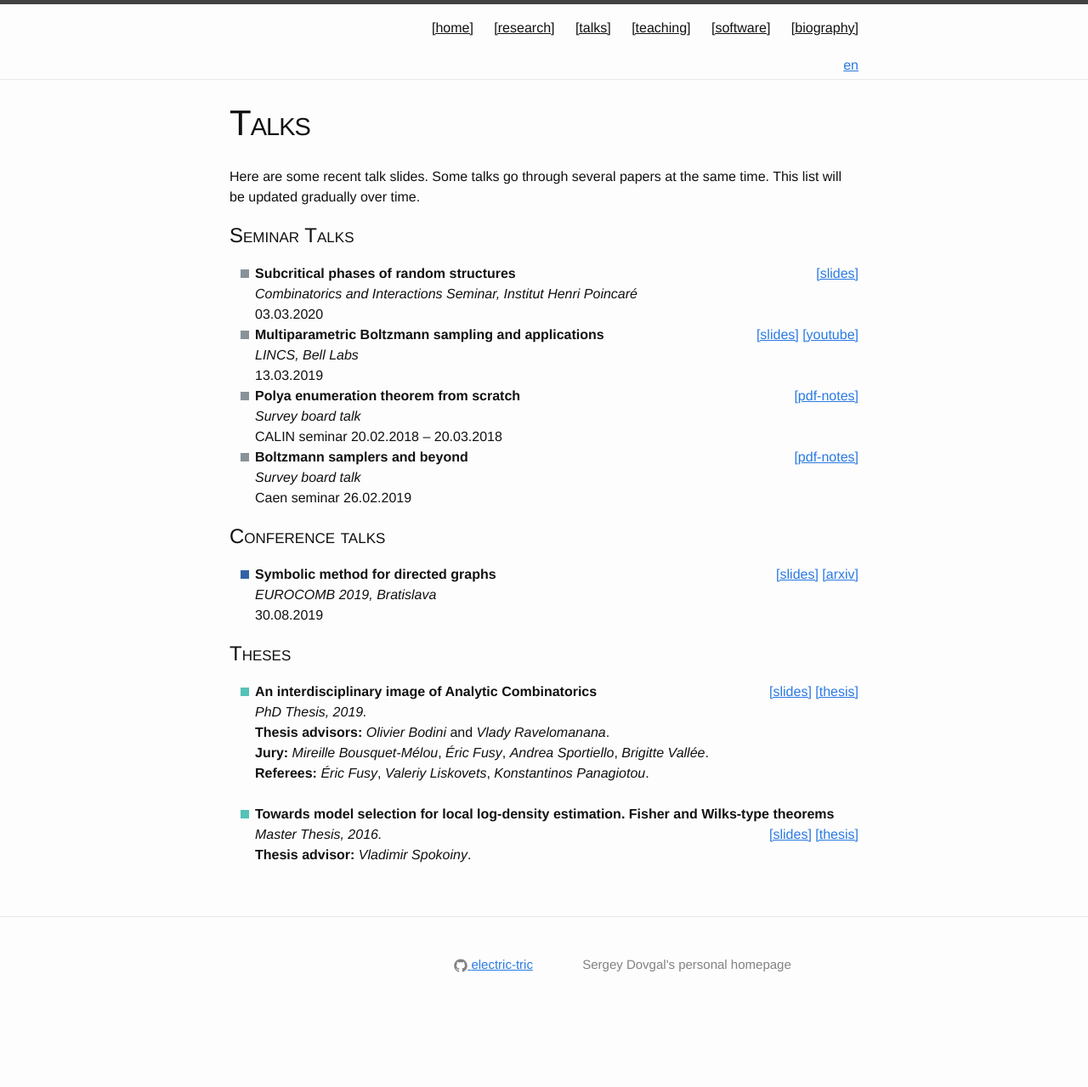
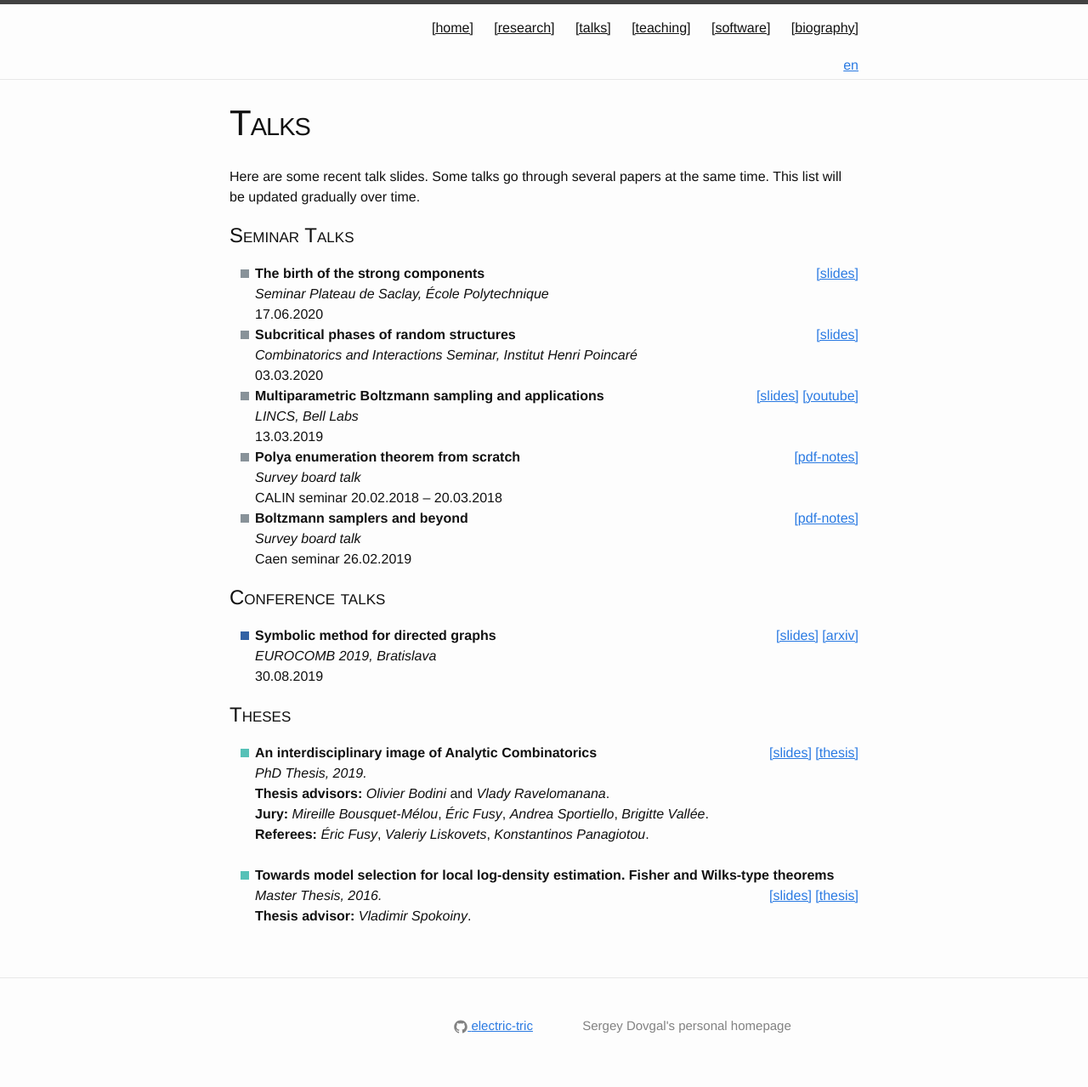
Before and after one commit to Sergey-A-Dovgal/sergey-a-dovgal.github.io, a Jekyll site: the page built from talks.md, in a window 1280 px wide. Shown: the whole page at 85% size. Built offline with Jekyll 4.4.1, drawn with Linux system fonts in a browser that asks for light colours; before the commit the page ends 1207 px from its top, so only the background shows below that.

Commit message:
Added birth of the strong components talk

```diff
--- a/talks.md
+++ b/talks.md
@@ -10,6 +10,17 @@ same time. This list will be updated gradually over time.
 
 # Seminar Talks
 <ul class="pre">
+
+<li><b>
+The birth of the strong components
+</b><div style="float: right">
+<a href="files/slides/birth-strong-component.pdf">[slides]</a>
+<!--<a href="">[slides]</a>-->
+</div><br /><i>
+Seminar Plateau de Saclay, École Polytechnique
+</i><br />
+17.06.2020
+</li>
 
 <li><b>
 Subcritical phases of random structures
```
